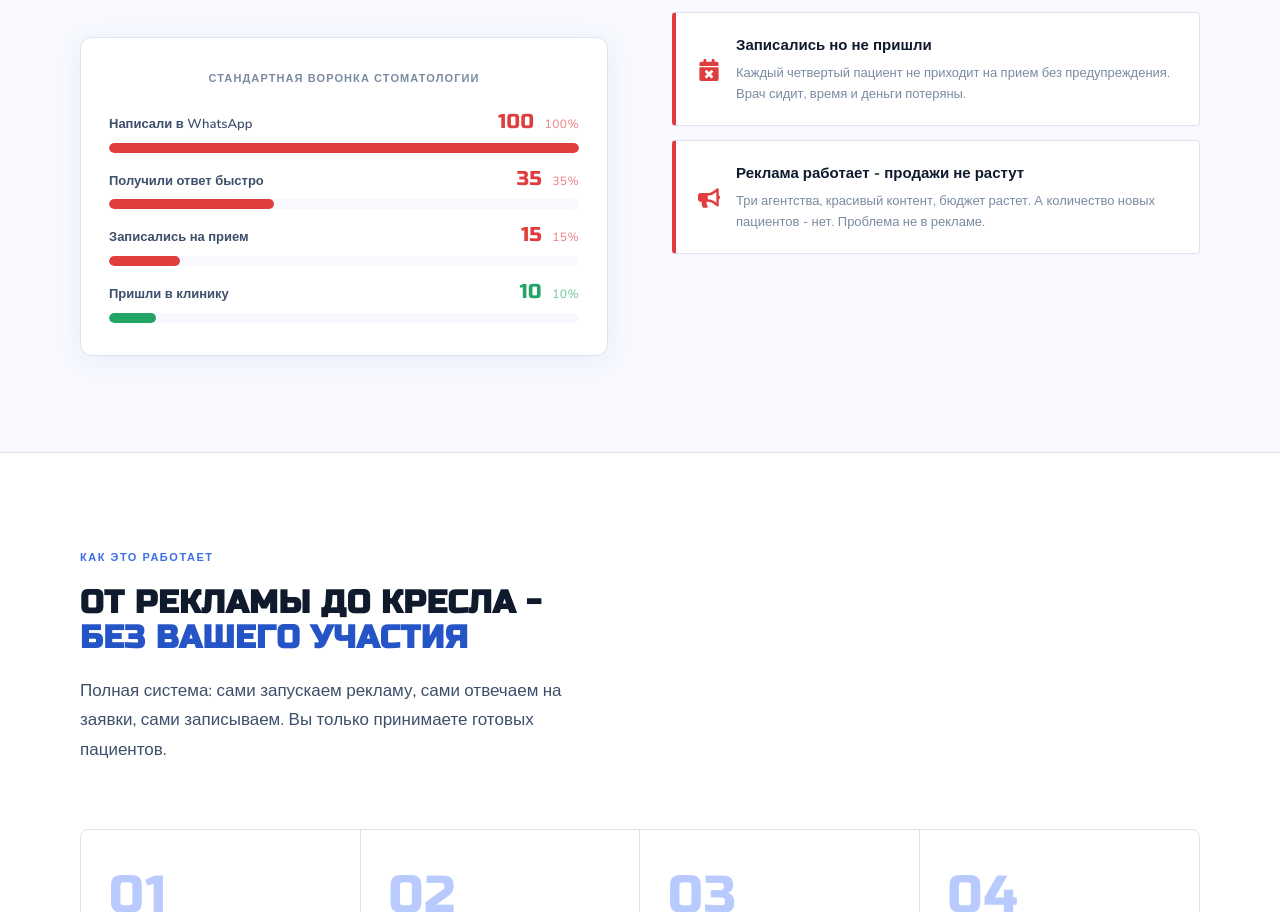
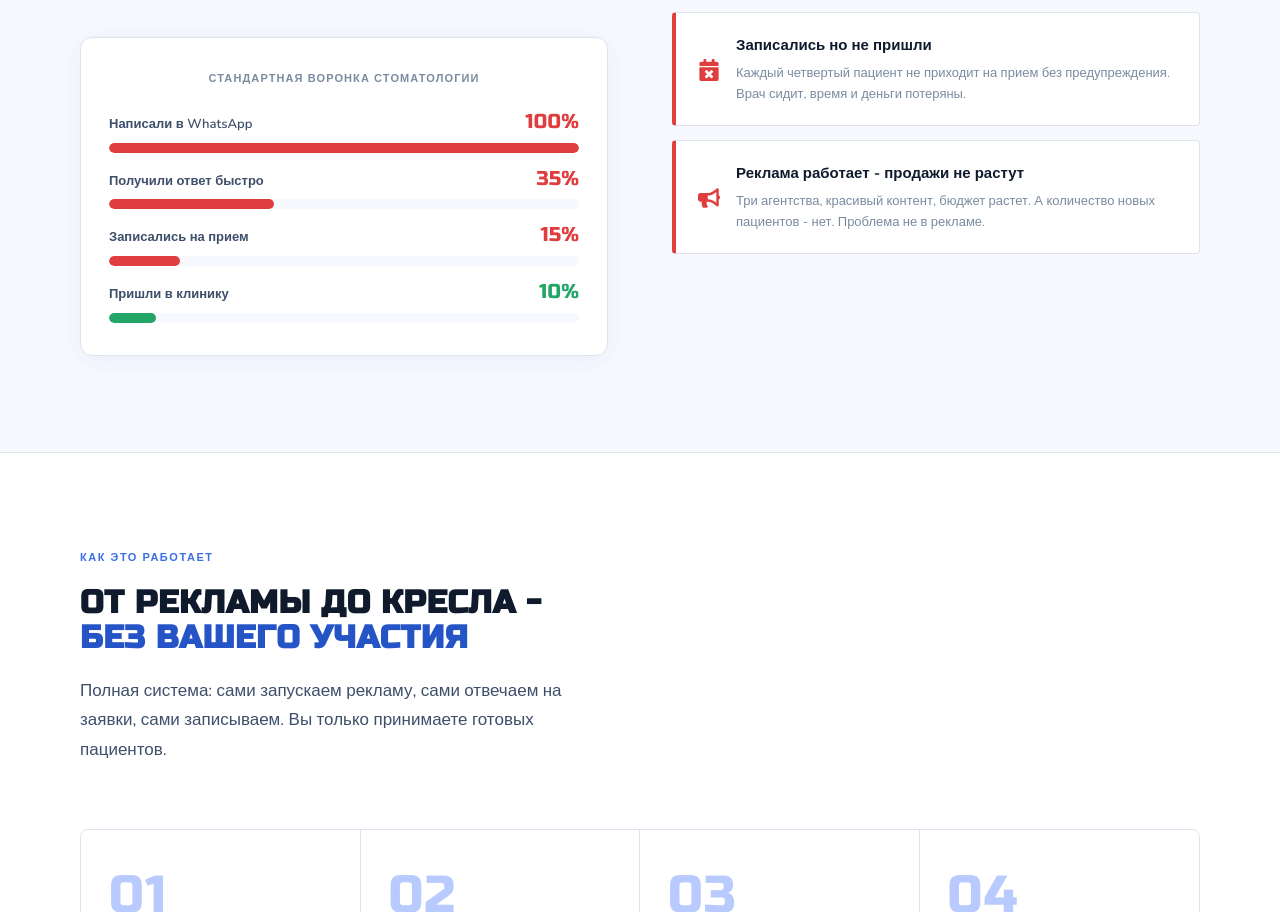
Before and after one commit to serikpayev/cofounder-ai-landing, a React (Vite) app: page / in a window 1280 px wide. Shown: the part 1190-2102 px from the top of the page. Built offline with nearby package versions, Linux system fonts and the light colour scheme.

Commit message:
fix: убрать дублирующиеся цифры в воронке, добавить % к жирным

```diff
--- a/src/components/Problem.jsx
+++ b/src/components/Problem.jsx
@@ -14,19 +14,19 @@ export default function Problem() {
               <div className="funnel-title">Стандартная воронка стоматологии</div>
               <div className="funnel-v2">
                 <div className="fv-step">
-                  <div className="fv-meta"><span className="fv-lbl">Написали в WhatsApp</span><span className="fv-num bad">100 <span className="fv-pct">100%</span></span></div>
+                  <div className="fv-meta"><span className="fv-lbl">Написали в WhatsApp</span><span className="fv-num bad">100%</span></div>
                   <div className="fv-bar-wrap"><div className="fv-bar bad" data-w="100"></div></div>
                 </div>
                 <div className="fv-step">
-                  <div className="fv-meta"><span className="fv-lbl">Получили ответ быстро</span><span className="fv-num bad">35 <span className="fv-pct">35%</span></span></div>
+                  <div className="fv-meta"><span className="fv-lbl">Получили ответ быстро</span><span className="fv-num bad">35%</span></div>
                   <div className="fv-bar-wrap"><div className="fv-bar bad" data-w="35"></div></div>
                 </div>
                 <div className="fv-step">
-                  <div className="fv-meta"><span className="fv-lbl">Записались на прием</span><span className="fv-num bad">15 <span className="fv-pct">15%</span></span></div>
+                  <div className="fv-meta"><span className="fv-lbl">Записались на прием</span><span className="fv-num bad">15%</span></div>
                   <div className="fv-bar-wrap"><div className="fv-bar bad" data-w="15"></div></div>
                 </div>
                 <div className="fv-step">
-                  <div className="fv-meta"><span className="fv-lbl">Пришли в клинику</span><span className="fv-num ok">10 <span className="fv-pct">10%</span></span></div>
+                  <div className="fv-meta"><span className="fv-lbl">Пришли в клинику</span><span className="fv-num ok">10%</span></div>
                   <div className="fv-bar-wrap"><div className="fv-bar ok" data-w="10"></div></div>
                 </div>
               </div>
```
